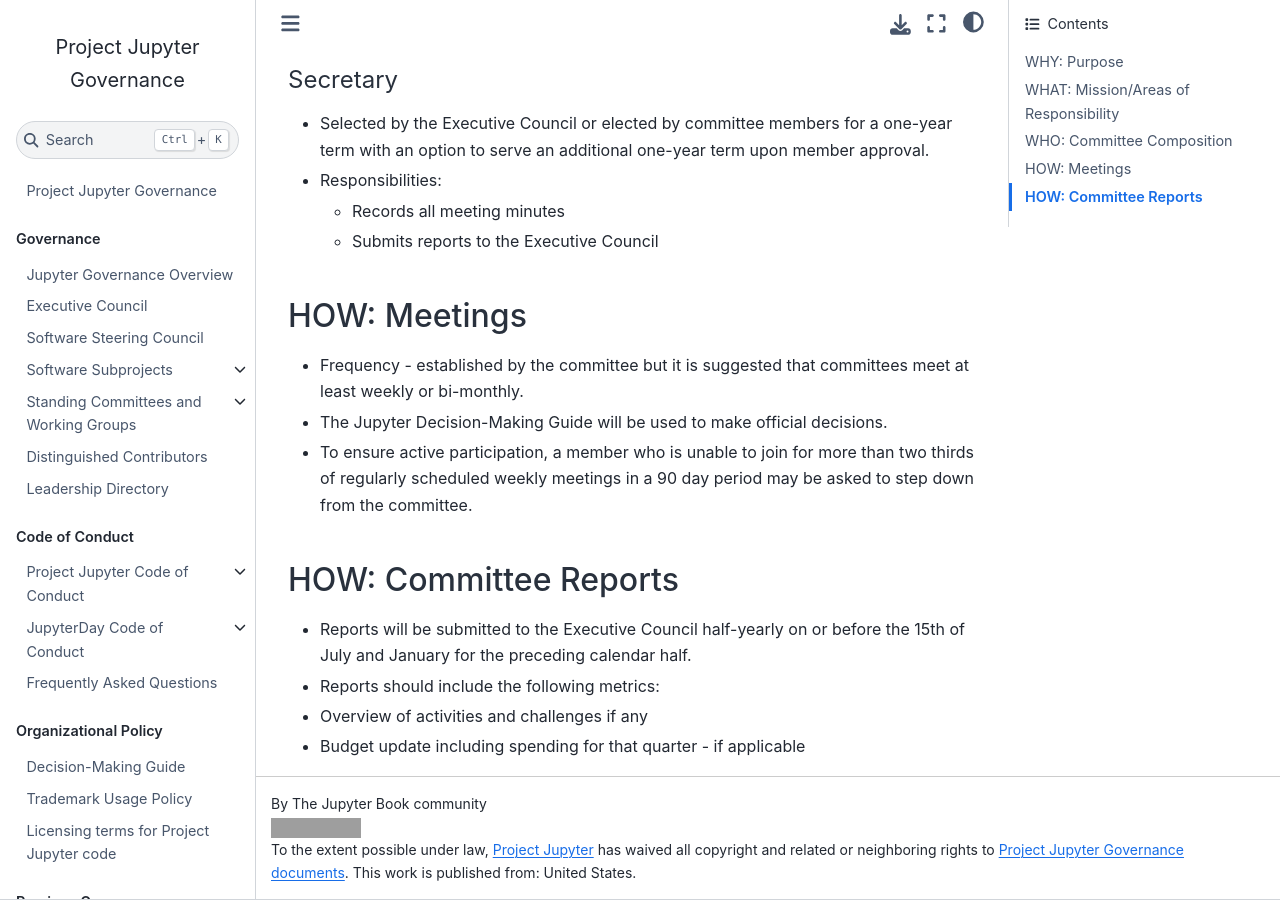
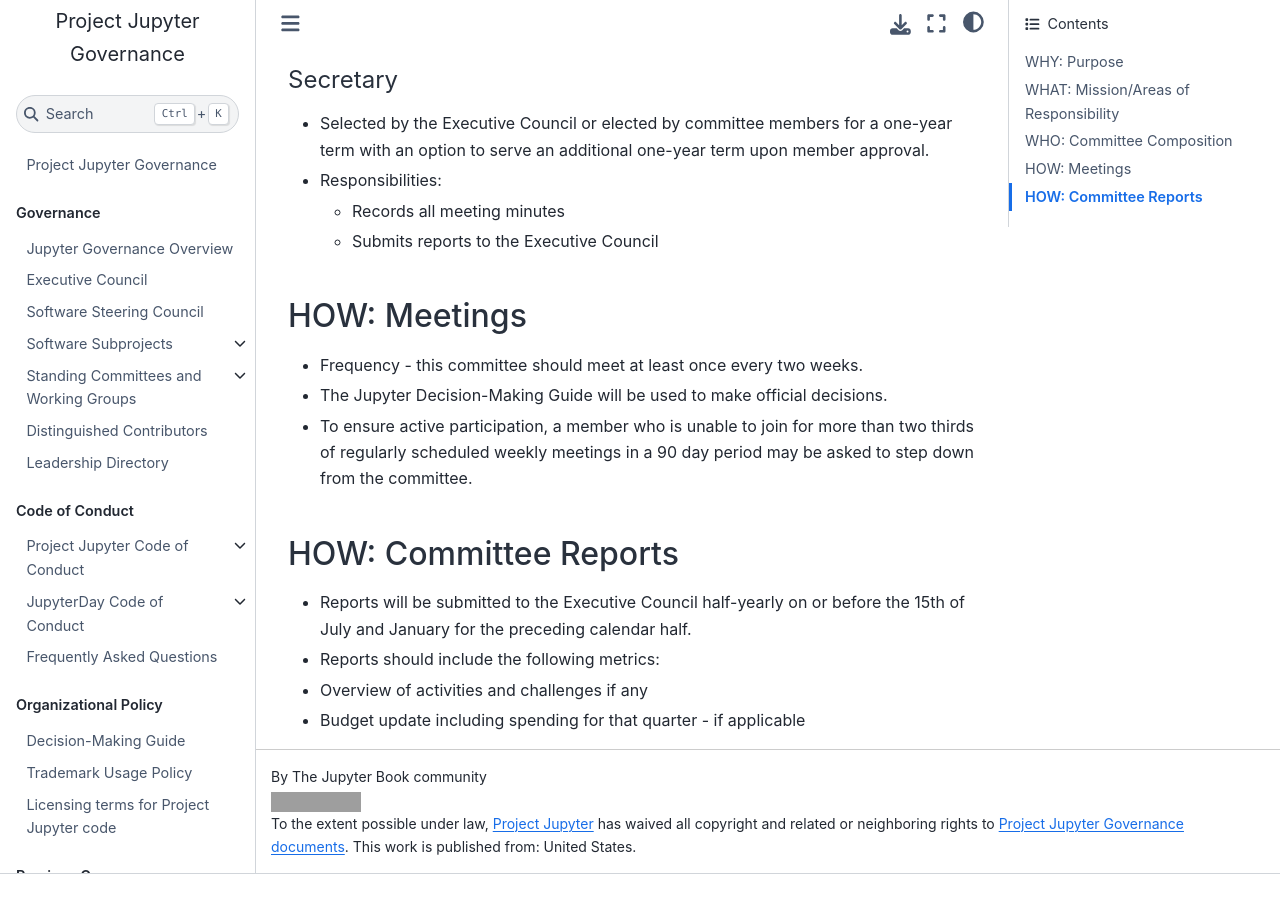
Before and after one commit to jupyter/governance, a Jupyter Book: the page built from charters/DeiCharter.md, in a window 1280 px wide and 900 px high, scrolled down 2514 px. Built offline with Jupyter Book 1.0.4 settings and Sphinx 7.4.7 and the Sphinx Book theme 1.1.4, drawn with Linux system fonts in a browser that asks for light colours; pages that are not in the unit, such as notebooks, are missing from menus; after the commit the page ends 3388 px from its top, so only the background shows below that; grey boxes are pictures that could not be loaded.

Commit message:
Update charters/DeiCharter.md
Co-authored-by: Jason Weill <93281816+JasonWeill@users.noreply.github.com>

```diff
--- a/charters/DeiCharter.md
+++ b/charters/DeiCharter.md
@@ -57,7 +57,7 @@
   * Submits reports to the Executive Council
 
 ## HOW: Meetings
-* Frequency - established by the committee but it is suggested that committees meet at least weekly or bi-monthly.
+* Frequency - this committee should meet at least once every two weeks.
 * The Jupyter Decision-Making Guide will be used to make official decisions.
 * To ensure active participation, a member who is unable to join for more than two thirds of regularly scheduled weekly meetings in a 90 day period may be asked to step down from the committee.
 ## HOW: Committee Reports
```
